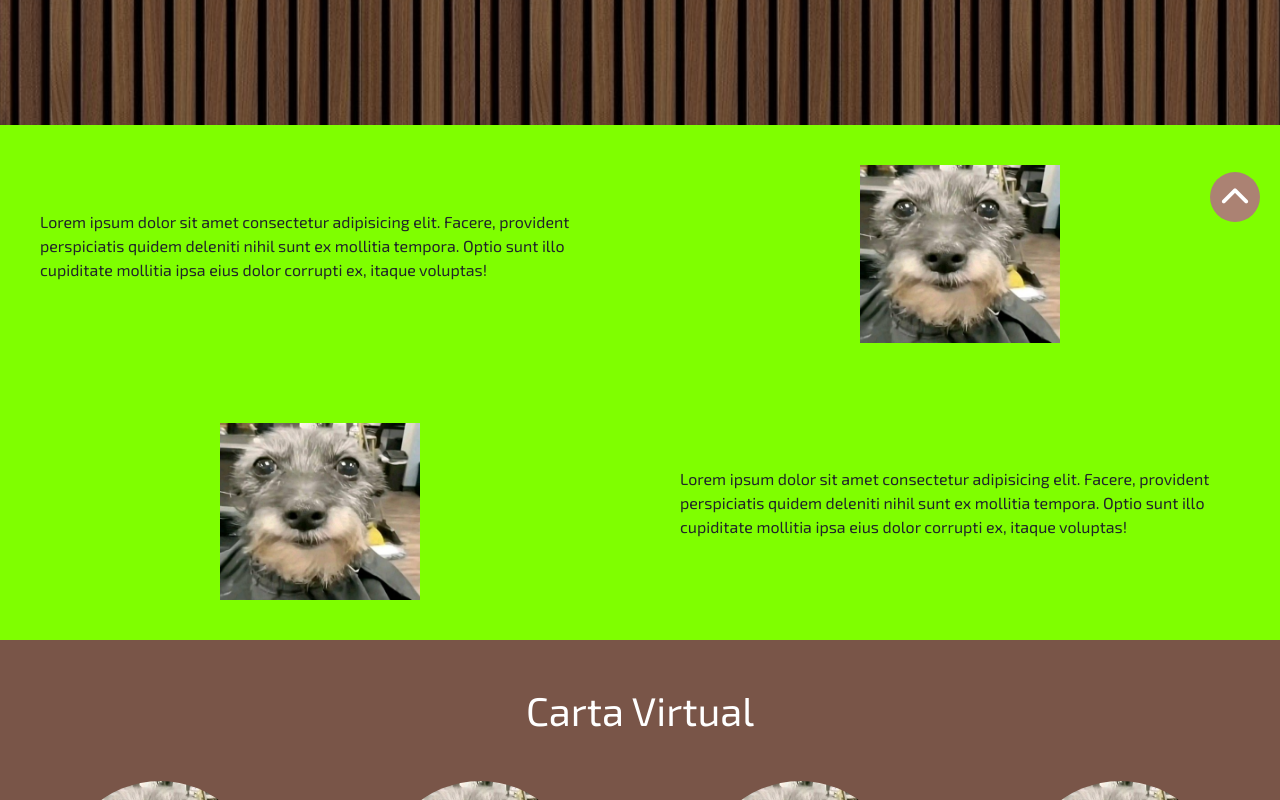
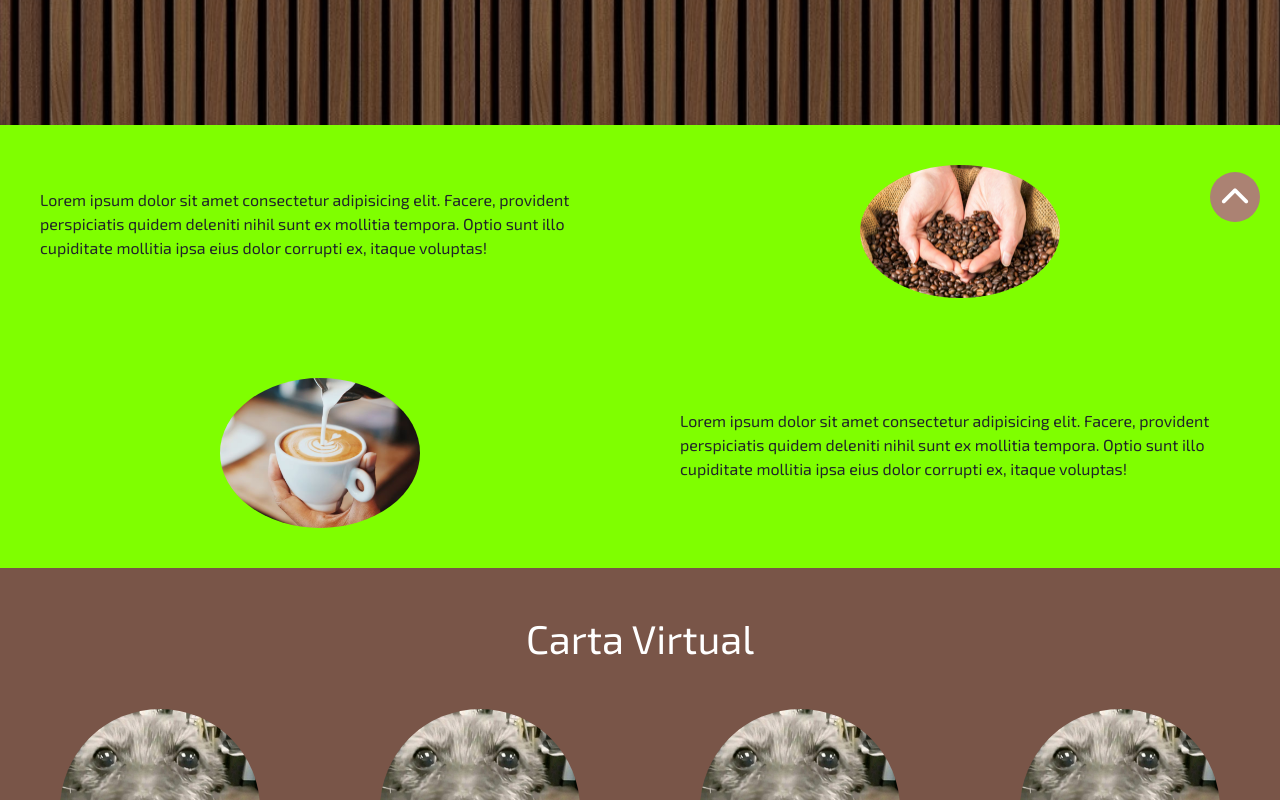
Before and after one commit to PatricioRodriguez080/Hope, a plain HTML site: page index.html in a window 1280 px wide. Shown: the part 538-1338 px from the top of the page. Drawn offline with nearby package versions, Linux system fonts and the light colour scheme.

Commit message:
Agregado de imagenes section servicios

```diff
--- a/index.html
+++ b/index.html
@@ -85,11 +85,11 @@
                 </div>
 
                 <div class="container-imagen1 container-imagen-general">
-                    <img src="/media/perro-random.jpeg" alt="perro">
+                    <img src="/media/Imagen cafe 2.jpeg" class="rounded-circle" alt="cafe">
                 </div>
 
                 <div class="container-imagen2 container-imagen-general">
-                    <img src="/media/perro-random.jpeg" alt="perro">
+                    <img src="/media/Imagen cafe.jpeg" class="rounded-circle" alt="cafe">
                 </div>
 
                 <div class="container-parrafo2 container-parrafo-general">
```
Also changed, not shown: media/Imagen cafe.jpeg (added), media/imagen cafe 2.jpeg (added).
